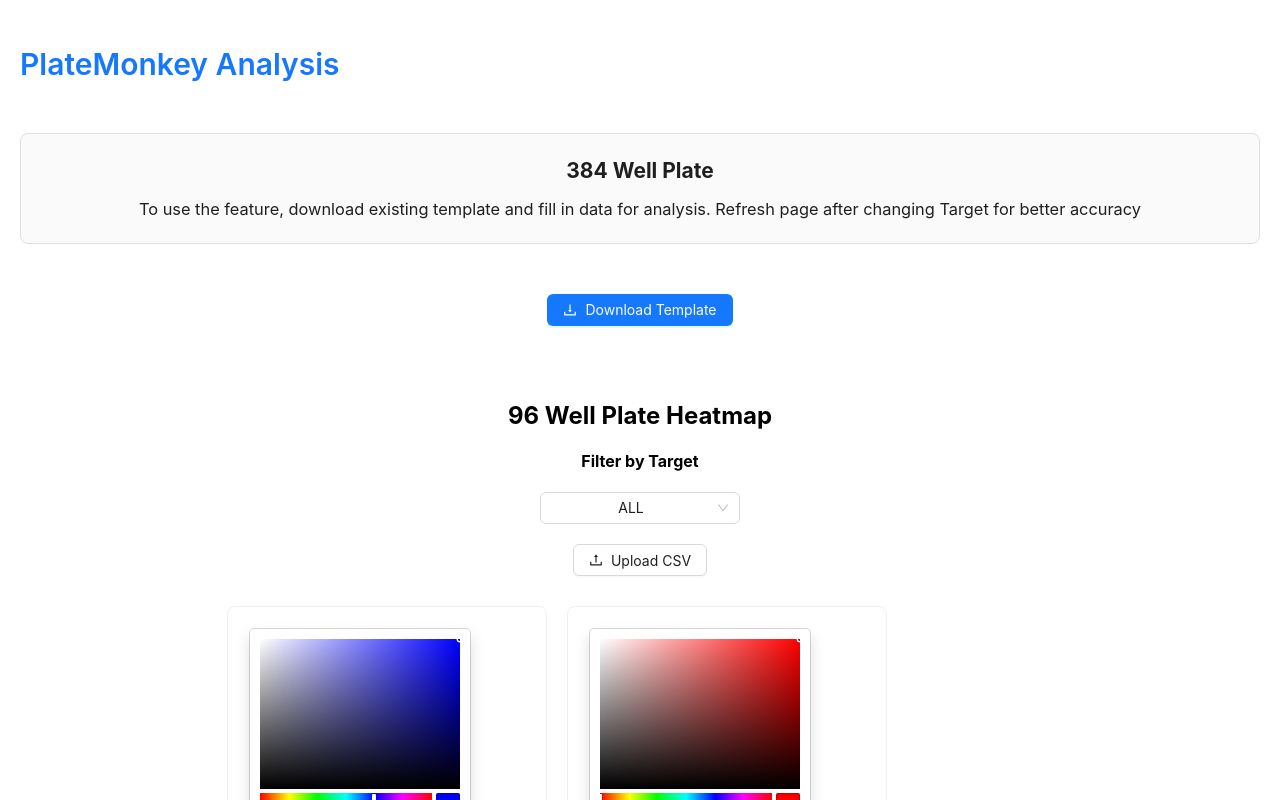
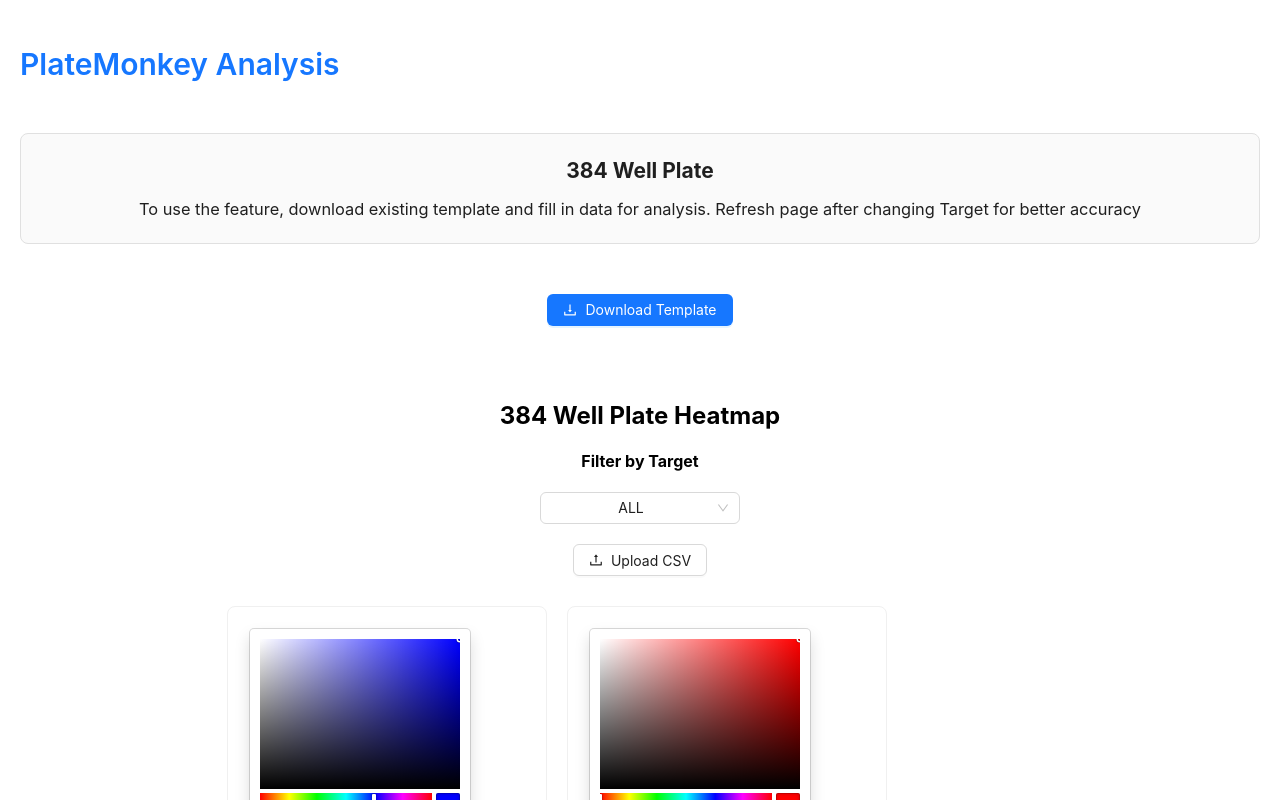
Before and after one commit to ctph/PCR-PlateMonkeyAnalysis, a React (Create React App) app: page /384well in a window 1280 px wide. Shown: the top 800 px of the page. Built offline with nearby package versions, Linux system fonts and the light colour scheme.

Commit message:
Only 96 well plotting is done

```diff
--- a/src/frontend/heatmap-logic/HeatmapPlot384.jsx
+++ b/src/frontend/heatmap-logic/HeatmapPlot384.jsx
@@ -75,7 +75,7 @@ const HeatmapPlot = () => {
 
   return (
     <div style={{ textAlign: "center", padding: 5 }}>
-      <h2>96 Well Plate Heatmap</h2>
+      <h2>384 Well Plate Heatmap</h2>
 
       <div style={{ marginBottom: 20 }}>
         <TargetFilter384 selectedTarget={selectedTarget} setSelectedTarget={setSelectedTarget} />
@@ -107,7 +107,7 @@ const HeatmapPlot = () => {
         layout={{
           width: 800,
           height: 800,
-          title: `96-Well Plate Heatmap - ${selectedTarget}`,
+          title: `384-Well Plate Heatmap - ${selectedTarget}`,
           xaxis: {
             title: "Column",
             showgrid: true,
```
